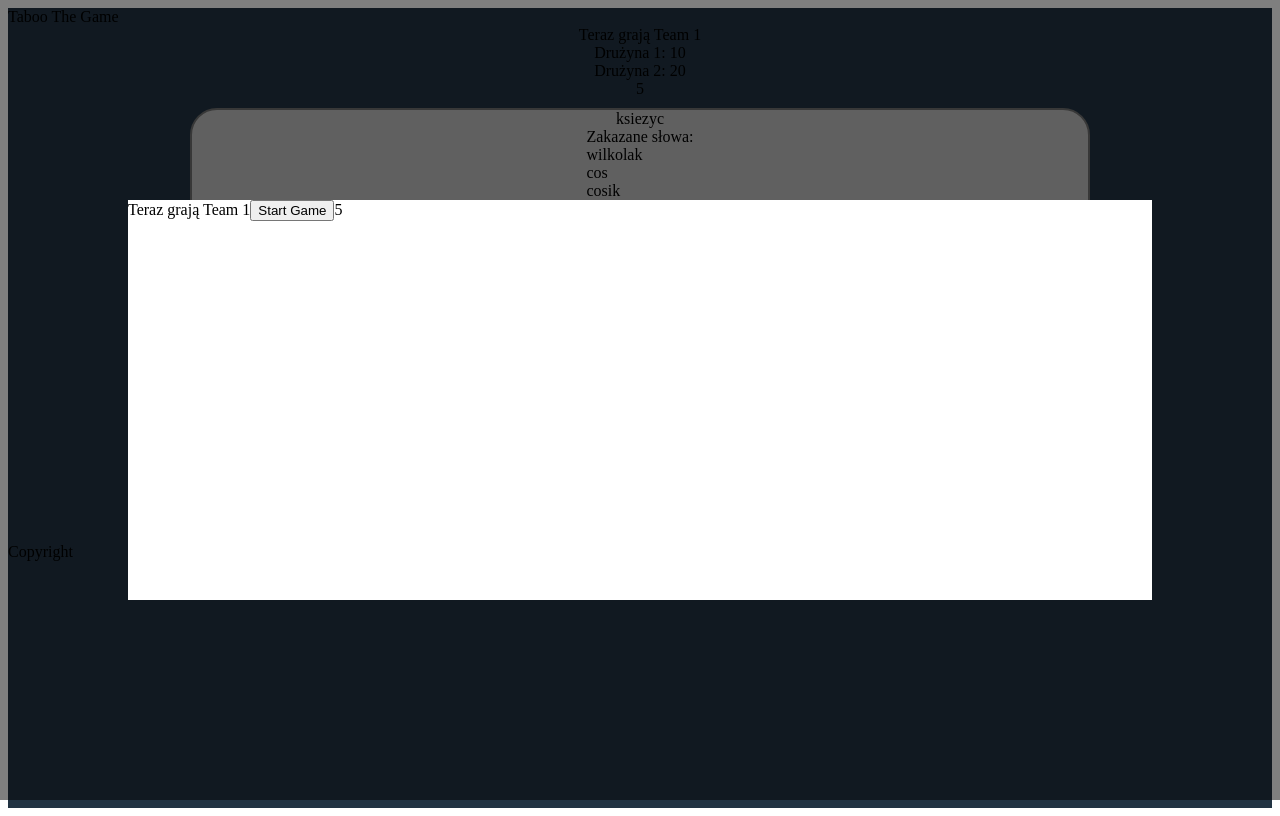
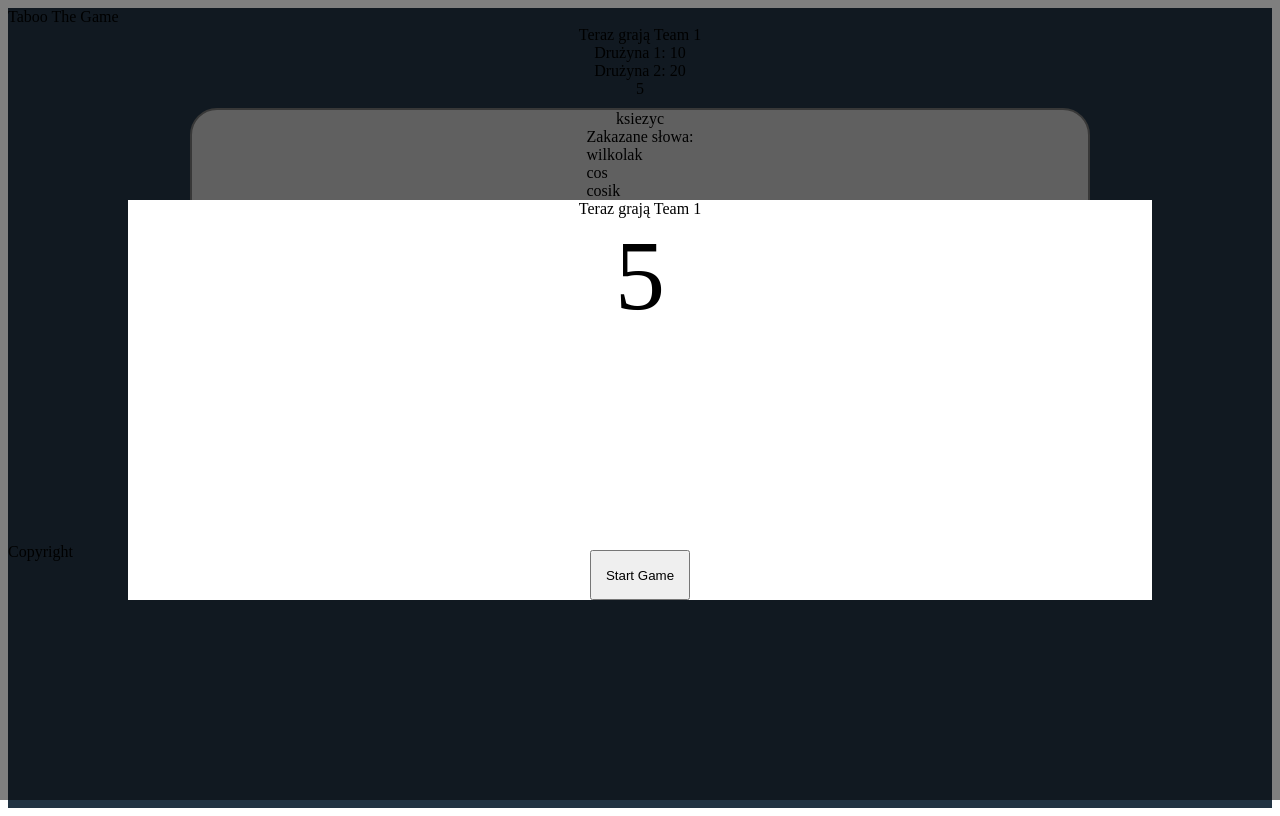
Before and after one commit to dmajkowski/taboothegame, a React (Create React App) app: page /game in a window 1280 px wide. Built offline with nearby package versions, Linux system fonts and the light colour scheme; the HTML template or start-up script is replaced by a standard one.

Commit message:
Added some promitive styling to popup

```diff
--- a/src/components/GamePopup.js
+++ b/src/components/GamePopup.js
@@ -20,9 +20,9 @@ const GamePopup = (props) => {
     return (
         <div className="popup">
             <div className="popup-content">
-                Teraz grają {props.activeTeam}
-                <button onClick={countToGameStart}>Start Game</button>
-                {counter}
+                <div className="player">Teraz grają {props.activeTeam}</div>
+                <div className={`countdown ${counter < 5 && "animate"}`}>{counter}</div>
+                <button className="btn" onClick={countToGameStart}>Start Game</button>
             </div>
         </div>
     );
--- a/src/styles/GamePopup.css
+++ b/src/styles/GamePopup.css
@@ -12,7 +12,36 @@
 }
 
 .popup-content{
+    display: flex;
+    flex-direction: column;
+    align-items: center;
+    justify-content: space-around;
     width: 80vw;
     height: 50vh;
     background-color: white;
 }
+
+.countdown{
+    flex-grow: 1;
+    font-size: 100px;
+}
+
+.animate{
+    animation-duration: 1s;
+    animation-name: slidein;
+}
+
+@keyframes slidein {
+    from {
+        font-size: 50px;
+    }
+
+    to {
+        font-size: 100px;
+    }
+  }
+
+.btn{
+    width: 100px;
+    height: 50px;
+}
```
